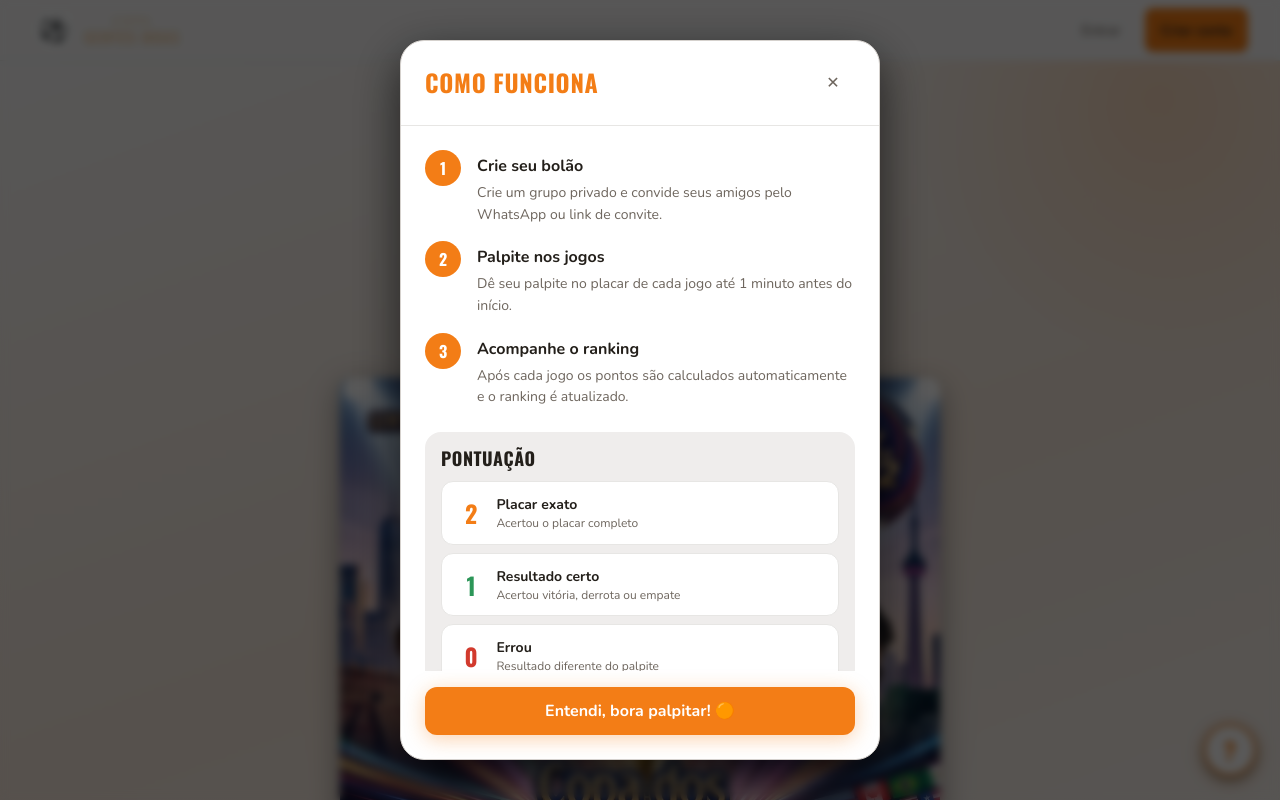
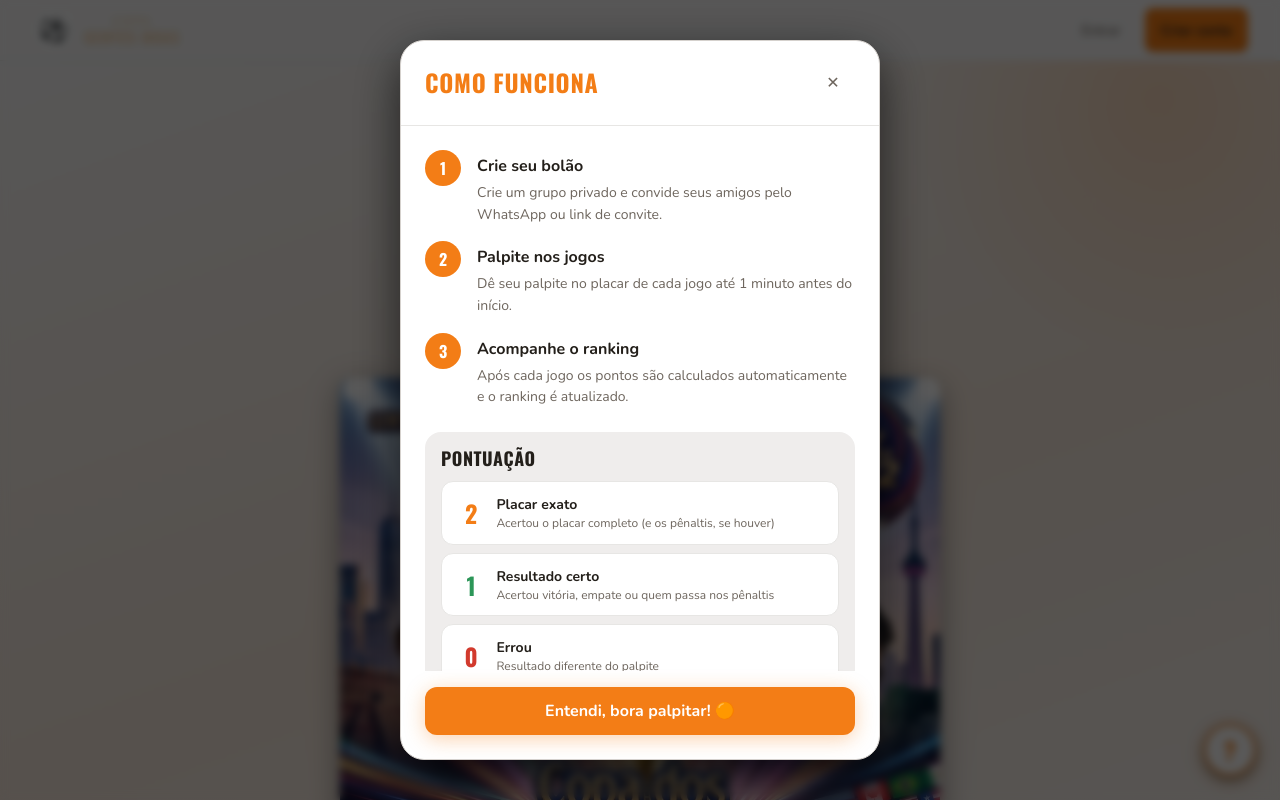
Before and after one commit to AlexOliv17/BolaoGentesBoas, a Next.js app: page / in a window 1280 px wide. Shown: the top 800 px of the page. Built offline with nearby package versions, Linux system fonts and the light colour scheme; no server answers; the database is empty.

Commit message:
style: atualiza textos explicativos sobre penaltis nos modais de regras

```diff
--- a/src/components/layout/RulesModal.tsx
+++ b/src/components/layout/RulesModal.tsx
@@ -43,21 +43,21 @@ export function RulesModal({ autoOpen = false }: { autoOpen?: boolean }) {
                   <span className={`${styles.pointValue} ${styles.gold}`}>2 pts</span>
                   <strong>Na Mosca (Placar Exato)</strong>
                   <p style={{ marginTop: 'var(--space-1)', fontSize: 'var(--text-xs)' }}>
-                    Acertou o vencedor e a quantidade exata de gols de cada time. (Ex: Palpitou 2x1, Terminou 2x1)
+                    Acertou a quantidade exata de gols de cada time. (Ex: Palpitou 2x1, Terminou 2x1). Em caso de empate no mata-mata, também precisa acertar quem vence nos pênaltis.
                   </p>
                 </div>
                 <div className={styles.ruleBox}>
                   <span className={styles.pointValue}>1 pt</span>
                   <strong>Acerto de Resultado</strong>
                   <p style={{ marginTop: 'var(--space-1)', fontSize: 'var(--text-xs)' }}>
-                    Acertou quem venceu ou acertou que daria empate, mas errou o placar exato. (Ex: Palpitou 1x0, Terminou 3x1)
+                    Acertou quem venceu ou quem passou nos pênaltis, mas errou o placar exato. (Ex: Palpitou 1x0, Terminou 3x1)
                   </p>
                 </div>
                 <div className={styles.ruleBox}>
                   <span className={styles.pointValue} style={{ background: 'var(--color-surface-hover)', color: 'var(--color-text-secondary)' }}>0 pts</span>
                   <strong>Errou feio</strong>
                   <p style={{ marginTop: 'var(--space-1)', fontSize: 'var(--text-xs)' }}>
-                    Errou o vencedor da partida.
+                    Errou o resultado final e o vencedor dos pênaltis.
                   </p>
                 </div>
               </div>
--- a/src/components/ui/HowItWorksModal.tsx
+++ b/src/components/ui/HowItWorksModal.tsx
@@ -114,14 +114,14 @@ export function HowItWorksModal({ forceOpen, onClose }: HowItWorksModalProps) {
                 <span className={`${styles.pts} ${styles.exact}`}>2</span>
                 <div>
                   <strong>Placar exato</strong>
-                  <p>Acertou o placar completo</p>
+                  <p>Acertou o placar completo (e os pênaltis, se houver)</p>
                 </div>
               </li>
               <li className={styles.scoringItem}>
                 <span className={`${styles.pts} ${styles.result}`}>1</span>
                 <div>
                   <strong>Resultado certo</strong>
-                  <p>Acertou vitória, derrota ou empate</p>
+                  <p>Acertou vitória, empate ou quem passa nos pênaltis</p>
                 </div>
               </li>
               <li className={styles.scoringItem}>
```
